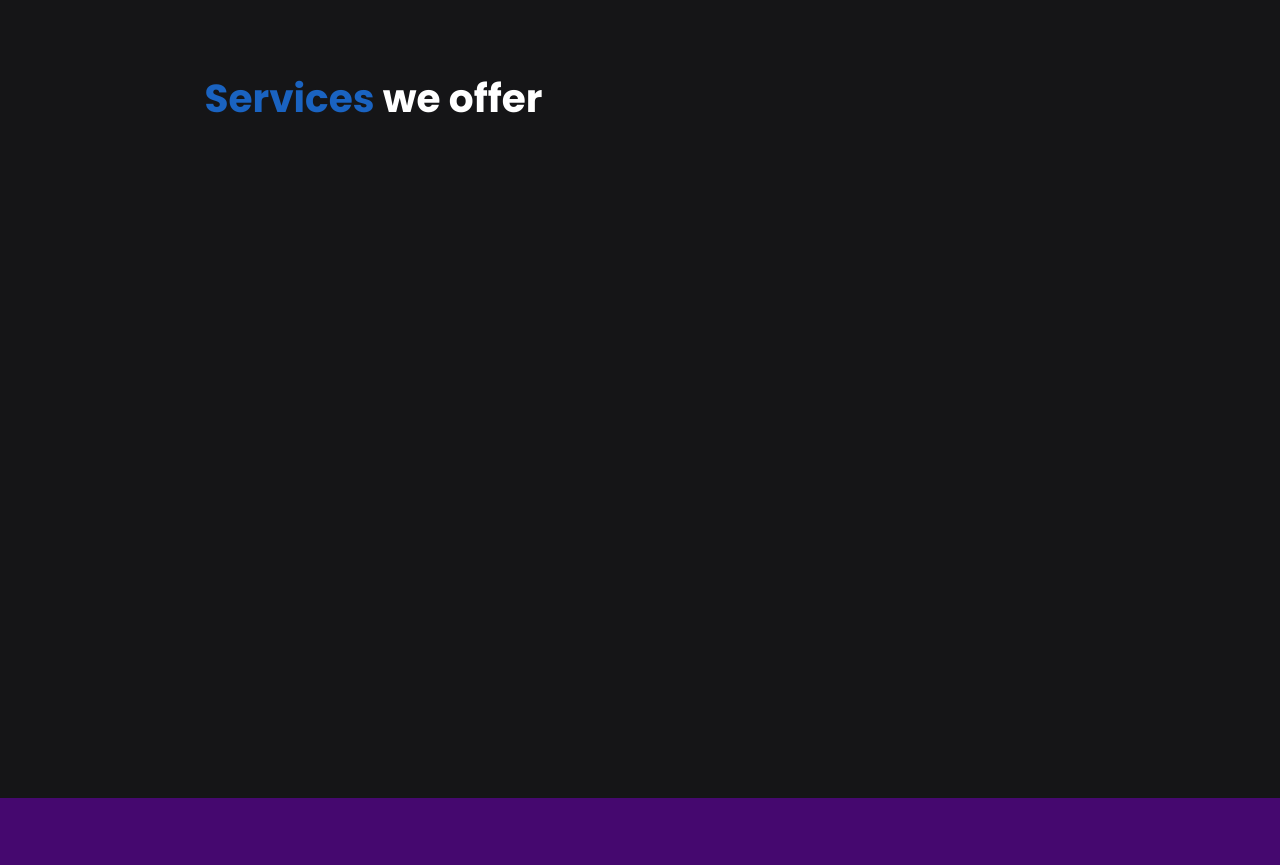
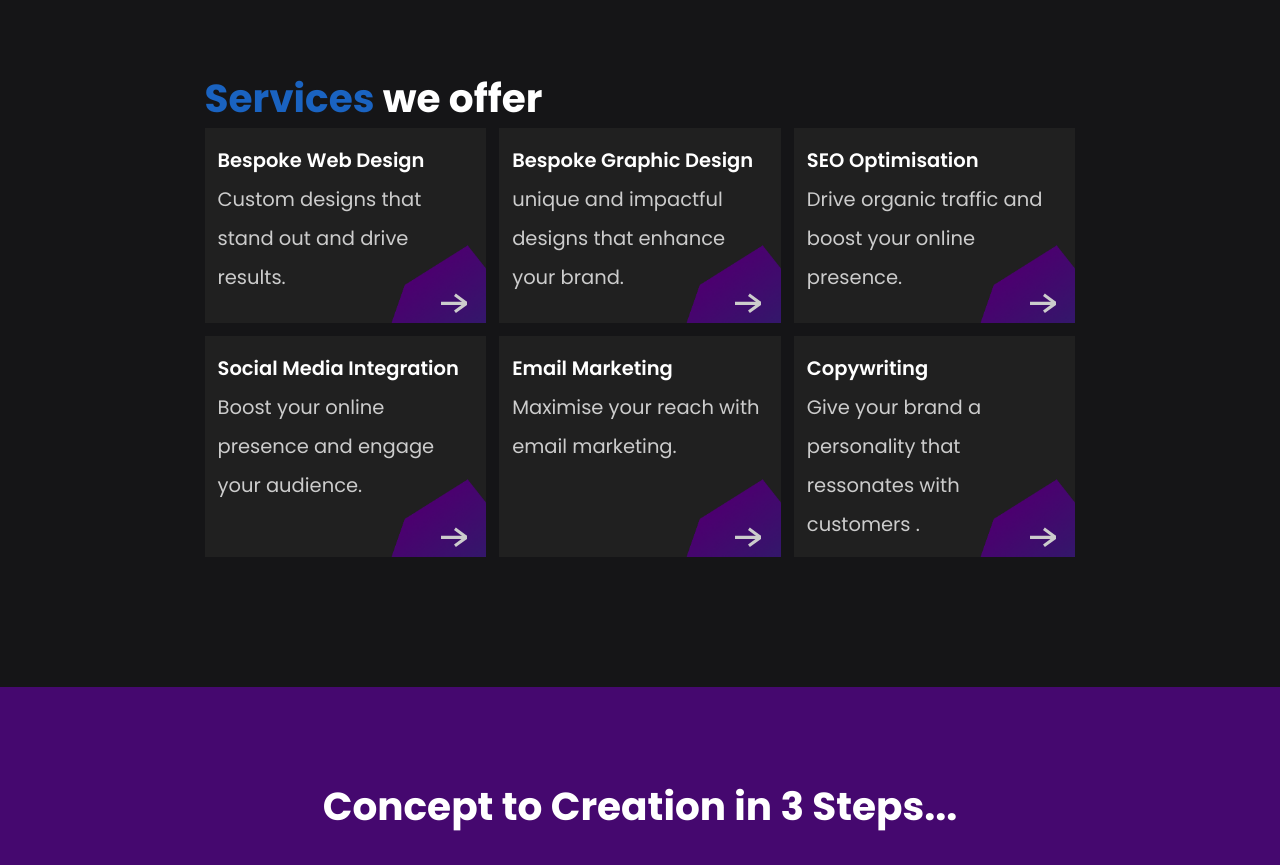
Before and after one commit to stay-ghosting/rise-rapid, a React (Vite) app: page / in a window 1280 px wide. Shown: the part 760-1625 px from the top of the page. Built offline with nearby package versions, Linux system fonts and the light colour scheme.

Commit message:
added cards for services

```diff
--- a/src/pages/Home.tsx
+++ b/src/pages/Home.tsx
@@ -4,6 +4,7 @@ import image_Hero from "../assets/images/hero image.png";
 // import icon_arrow from "../assets/icons/arrow.svg";
 import icon_arrow_dark from "../assets/icons/home/next section arrow/dark grey.svg";
 import icon_arrow from "../assets/icons/home/next section arrow/light gray.svg";
+import icon_arrowRight from "../assets/icons/arrow right.svg";
 import image_servicesColorSplash from "../assets/images/services color splash.png";
 
 import Footer from "../sections/Footer";
@@ -21,30 +22,36 @@ const steps = [
   ["Grow & Succeed", "Expand your reach and achieve success"],
 ];
 
-const services: [string, string][] = [
+const services: [string, string, string][] = [
   [
     "Bespoke Web Design",
     `At Rise Rapid, we craft tailored websites that reflect your unique brand identity and goals. Our team works closely with you to understand your vision, ensuring every detail aligns with your needs.<br /><br /> From concept to creation, we deliver custom designs that stand out and drive results.`,
+    `Custom designs that stand out and drive results.`,
   ],
   [
     "Bespoke Graphic Design",
     `At Rise Rapid, we specialise in custom graphic design that embodies your brand’s distinct personality and goals. We work closely with you to capture your vision and ensure every design element is tailored to your needs.<br /><br /> From initial ideas to final visuals, we deliver unique and impactful designs that enhance your brand and engage your audience.`,
+    `unique and impactful designs that enhance your brand.`,
   ],
   [
     "SEO Optimisation",
     `At Rise Rapid, we enhance your website’s visibility with tailored SEO strategies. Our team carefully analyses your site and implements effective optimisation techniques to improve search engine rankings.<br /><br /> From keyword research to on-page and off-page SEO, we focus on driving organic traffic and boosting your online presence.`,
+    `Drive organic traffic and boost your online presence.`,
   ],
   [
     "Social Media Integration",
     `At Rise Rapid, we seamlessly integrate your website with your social media platforms. Our approach ensures that your social media feeds, sharing buttons, and profiles are fully connected to your site.<br /><br /> This integration helps boost your online presence, engage your audience, and create a cohesive brand experience across all channels.`,
+    `Boost your online presence and engage your audience.`,
   ],
   [
     "Email Marketing",
     `At Rise Rapid, we create and manage effective email marketing campaigns that connect with your audience. From designing engaging templates to crafting compelling content, we ensure your messages resonate and drive action.<br /><br />Our approach includes list management, targeted campaigns, and performance tracking to maximise your email marketing impact and achieve your business goals.`,
+    `Maximise your reach with email marketing.`,
   ],
   [
     "Copywriting",
     `At Rise Rapid, we craft compelling and clear copy that communicates your brand’s message effectively. Our skilled team creates engaging content for websites, blogs, and marketing materials, tailored to resonate with your target audience.<br /><br /> From persuasive product descriptions to informative articles, we ensure every word aligns with your brand’s voice and drives meaningful results.`,
+    `Give your brand a personality that ressonates with customers .`,
   ],
 ];
 
@@ -76,16 +83,16 @@ const Home = () => {
       <div className='fixed top-5 left-5 w-[1rem] h-[1rem] sm:bg-red-500 md:bg-amber-500 lg:bg-green-500 xl:bg-blue-500 2xl:bg-purple-500'></div>
       <Navbar />
       {/* hero */}
-      <div className="overflow-hidden">
+      <div className='overflow-hidden'>
         <ResponsiveSection>
           <div className=' flex flex-col-reverse gap-y-[6rem] md:flex-row md:flex-wrap pt-[10rem]'>
             <div className=''>
               <h1 className='mb-[4rem] inline'>
                 Website Design <br />
-              To Make <span className='text-cta'>Your Brand</span> <br />
+                To Make <span className='text-cta inline-block'>Your Brand</span> <br />
                 Rise Rapid
               </h1>
-            <div className="mt-[3rem]">
+              <div className='mt-[3rem]'>
                 <CtaButton />
               </div>
             </div>
@@ -105,7 +112,22 @@ const Home = () => {
         <h2 ref={servicesRef} className={`${isServicesInView ? "fade-in" : "fade-in-hidden"} mt-[12rem]`}>
           <span className='text-cta'>Services</span> we offer
         </h2>
-        <div className={`flex-row mt-[4rem] hidden md:flex`}>
+        <div className='grid md:grid-cols-3 gap-[1rem]'>
+          {services.map(([title, description, shortDescription], index) => (
+            <div
+              key={index}
+              className={`${isServicesInView ? "fade-right" : "fade-in-hidden"}
+              overflow-hidden p-[1rem] min-h-[15rem] bg-card rotate-45`}
+              style={{ animationDelay: `${0}ms` }}
+            >
+              <img className='absolute bottom-0 -right-[3rem] rounded-lg -z-10 w-[17rem]' src={image_servicesColorSplash} />
+              <img className='brightness-[0.8] absolute bottom-[0.75rem] right-[1.5rem] rounded-lg -z-10 w-[2rem] ' src={icon_arrowRight} />
+              <p className={` text-white font-semibold text-left`}>{title}</p>
+              <p>{shortDescription}</p>
+            </div>
+          ))}
+        </div>
+        {/* <div className={`flex-row mt-[4rem] hidden md:flex`}>
           <ul className=''>
             {services.map(([title, _], index) => (
               <li className={`${isServicesInView ? "fade-in" : "fade-in-hidden"}`} style={{ animationDelay: `400ms` }}>
@@ -138,8 +160,8 @@ const Home = () => {
             <br />
             <p className='mb-[7rem]' dangerouslySetInnerHTML={{ __html: services[serviceIndex][1] }}></p>
           </div>
-        </div>
-        <div className='md:hidden overflow-scroll flex gap-[4rem]'>
+        </div> */}
+        {/* <div className='md:hidden overflow-scroll flex gap-[4rem]'>
           {services.map(([title, description], index) => (
             <div
               key={index}
@@ -155,7 +177,7 @@ const Home = () => {
               <p className='mb-[7rem]' dangerouslySetInnerHTML={{ __html: description }}></p>
             </div>
           ))}
-        </div>
+        </div> */}
       </ResponsiveSection>
       {/* steps */}
       <div className='bg-[#45086F] py-[7rem] mt-[10rem]'>
```
Also changed, not shown: src/assets/icons/arrow right.svg (added). Lines whose indentation alone changed are shown as unchanged.
